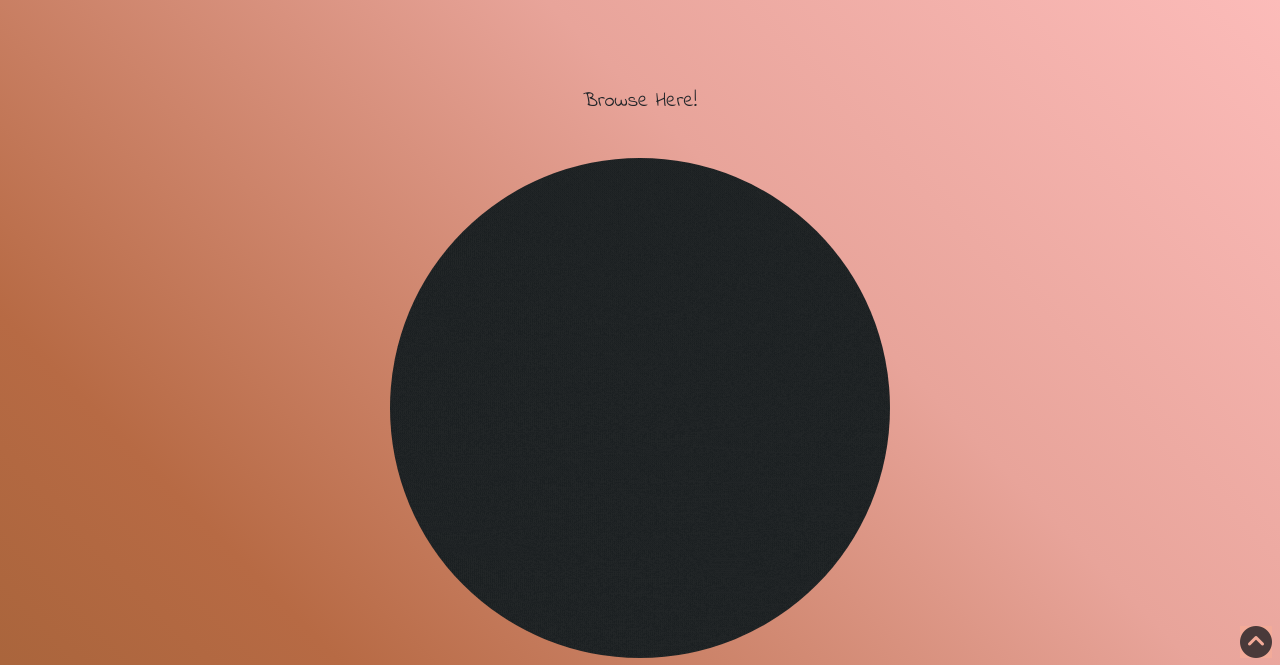
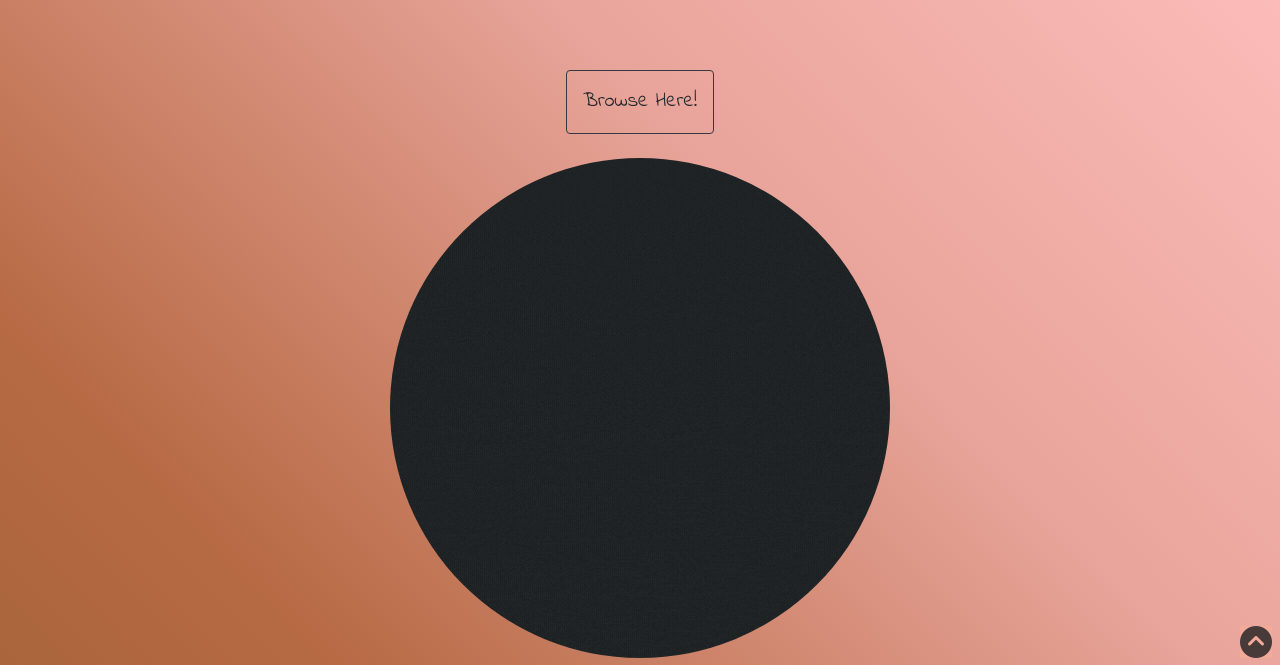
Before and after one commit to totalnoMartina/irish-macrame, a Django app: page / in a window 1280 px wide. Shown: the part 122-787 px from the top of the page. Run offline with Django 3.2, Linux system fonts and the light colour scheme; tables that the repository leaves empty hold one stand-in row (values such as "Sample post"); some libraries are stand-ins or nearby versions; some web fonts are replaced.

Commit message:
Hide likes on adding item, add style to btns on add macrame

```diff
--- a/shoppingapp/forms.py
+++ b/shoppingapp/forms.py
@@ -19,6 +19,7 @@ class MacrameForm(forms.ModelForm):
         categories = Category.objects.all()
         friendly_names = [(c.id, c.get_friendly_name()) for c in categories]
 
+        self.fields['likes'].widget = forms.HiddenInput()
         self.fields['category'].choices = friendly_names
         for field_name, field in self.fields.items():
             field.widget.attrs['class'] = 'border-black rounded'
--- a/shoppingapp/templates/shoppingapp/add_macrames.html
+++ b/shoppingapp/templates/shoppingapp/add_macrames.html
@@ -42,8 +42,8 @@
                 {% endif %}
                 {% endfor %}
                 <div class="text-right">
-                    <a class="btn btn-outline-black rounded-0" href="{% url 'macrames' %}">Cancel</a>
-                    <button class="btn btn-black rounded-0" type="submit">Add Product</button>
+                    <a class="btn btn__shopping rounded" href="{% url 'macrames' %}">Cancel</a>
+                    <button class="btn btn__add rounded-0" type="submit">Add Product</button>
                 </div>
             </form>
         </div>
--- a/shoppingapp/templates/shoppingapp/index.html
+++ b/shoppingapp/templates/shoppingapp/index.html
@@ -23,7 +23,7 @@
     <div class="row">
         <div class="col font-weight-bold text-center">
             <h4>
-                <a href="{% url 'macrames' %}" class="shop-now-button btn btn-lg rounded py-3" title="Browse Macrame Items">Browse Here!</a>
+                <a href="{% url 'macrames' %}" class="shop-now-button btn btn-lg rounded py-3 border-dark" title="Browse Macrame Items">Browse Here!</a>
             </h4>
         </div>
     </div>
```
